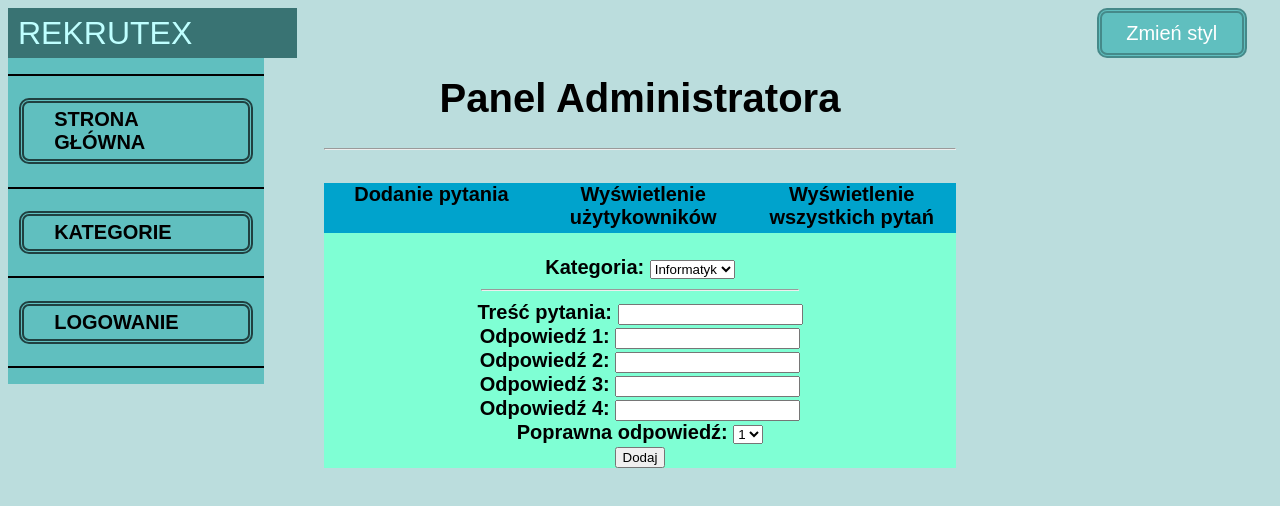
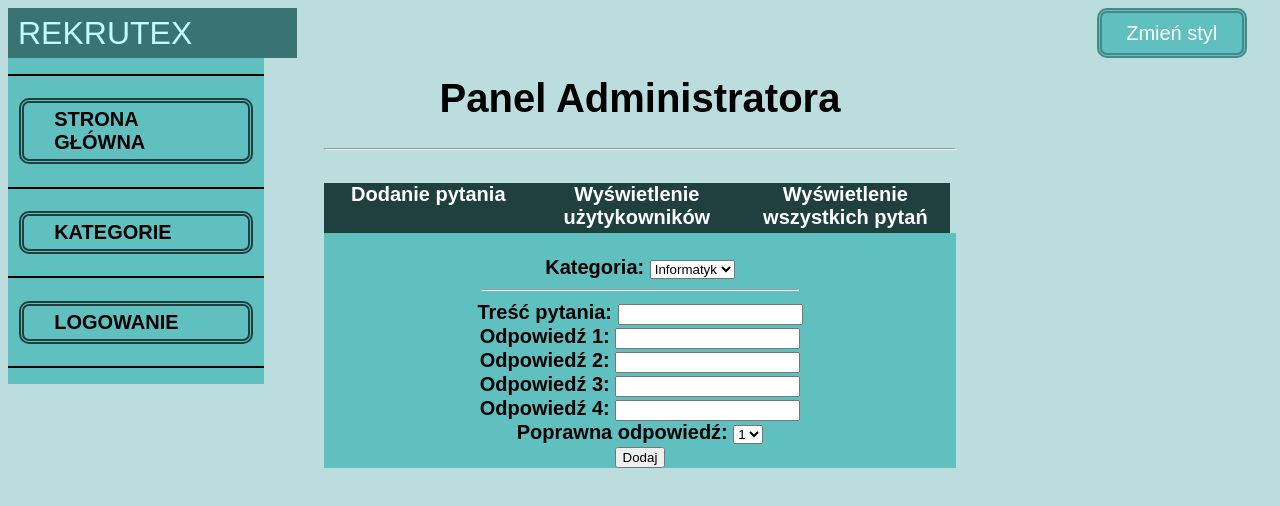
Before and after one commit to AgnieszkaM2/Rekrutex-App, an Angular app in the folder Rekrutex_AngularApp/: page /panel-administratora in a window 1280 px wide. Shown: the top 506 px of the page. Built offline with nearby package versions, Linux system fonts and the light colour scheme.

Commit message:
Update panel-administratora.component.css
panel part3

```diff
--- a/Rekrutex_AngularApp/src/app/components/panel-administratora/panel-administratora.component.css
+++ b/Rekrutex_AngularApp/src/app/components/panel-administratora/panel-administratora.component.css
@@ -2,28 +2,31 @@ body{
   margin: 0;
 }
 #div1{
+  color: var(--white-text);
   height: 50px;
-  width: 34%;
-  background-color: #00a3cc;
+  width: 33%;
+  background-color: var(--dark-bkg);
   float: left;
 }
 #div1:hover,#div2:hover,#div3:hover,#div4:hover{
-  background-color: #00a3ff;
+  background-color: rgba(var(--dark-bkg-rgb), 0.4);
 }
 #div2{
+  color: var(--white-text);
   height: 50px;
   width: 33%;
-  background-color: #00a3cc;
+  background-color: var(--dark-bkg);
   float: left;
 }
 #div3{
+  color: var(--white-text);
   height: 50px;
   width: 33%;
-  background-color: #00a3cc;
+  background-color: var(--dark-bkg);
   float: left;
 }
 .zakladka-admina{
-  background-color:aquamarine;
+  background-color:var(--content-bkg);
   width:100%;
   float:right;
 }
```
